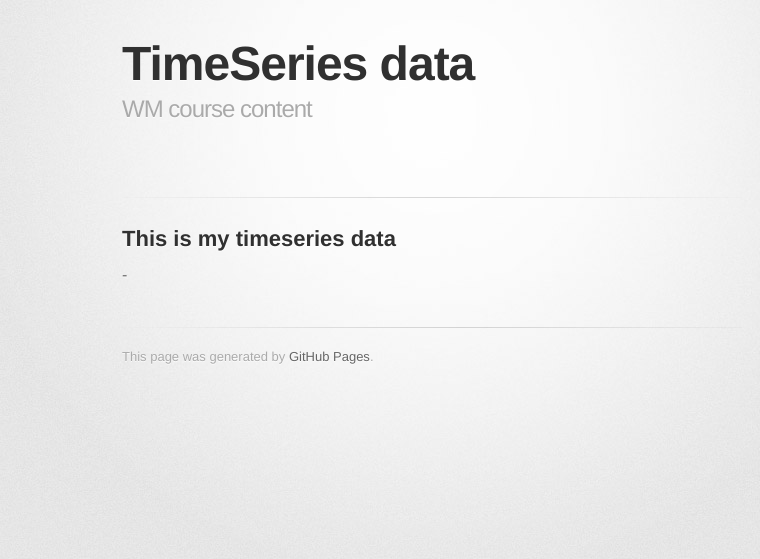
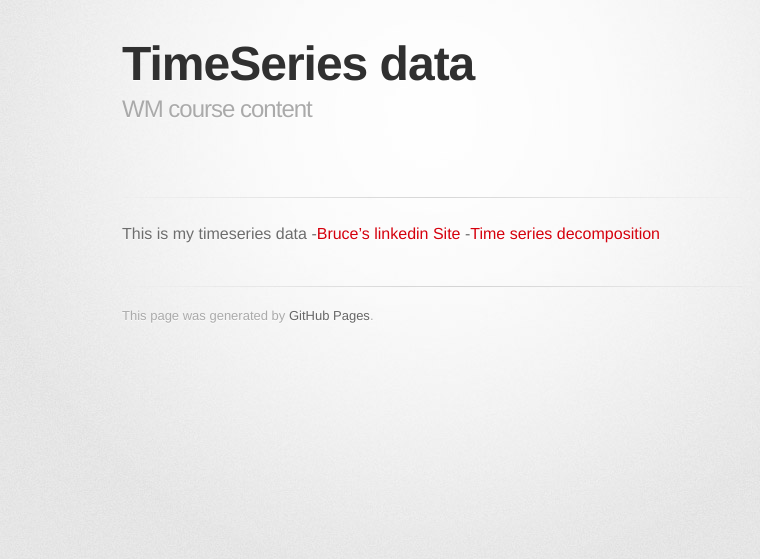
Before and after one commit to BACTx/BACTx.github.io, a Jekyll site: the page built from timeseries/index.md, in a window 1280 px wide. Shown: the top 559 px of the page, without its empty margins (208-968 px from the left). Built offline with Jekyll 4.4.1, drawn with Linux system fonts in a browser that asks for light colours; some web fonts are replaced; our own code applies the rules of GitHub Pages for plain Markdown files.

Commit message:
Update index.md

```diff
--- a/timeseries/index.md
+++ b/timeseries/index.md
@@ -2,6 +2,8 @@
 title:  TimeSeries data
 description:  WM course content
 ---
+
+
 This is my timeseries data
--
--
+-[Bruce's linkedin Site](https://www.linkedin.com/in/brucecartertx/)
+-[Time series decomposition](TimeSeriesDecomposition.ipynb)
```
